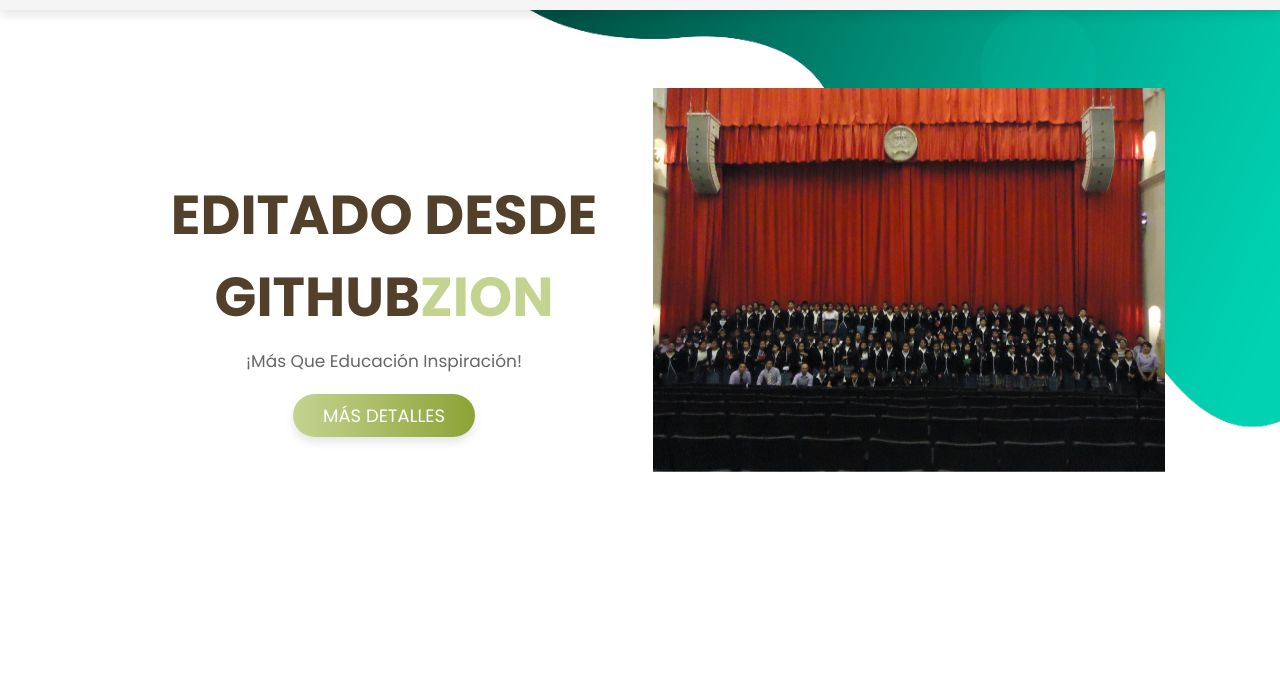
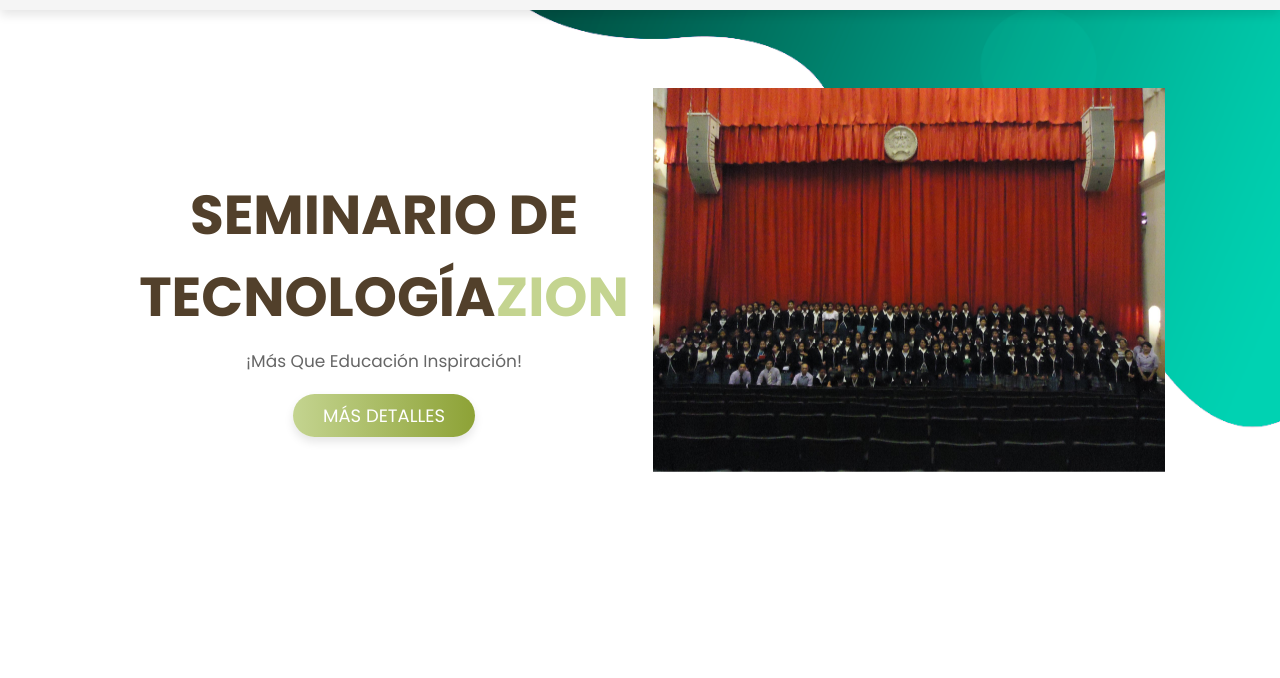
Before and after one commit to oflyheight/zion, a plain HTML site: page index.html in a window 1280 px wide. Shown: the part 122-800 px from the top of the page. Drawn offline with Linux system fonts and the light colour scheme.

Commit message:
Update index.html

```diff
--- a/index.html
+++ b/index.html
@@ -27,7 +27,7 @@
 
     <section class="inicio" id="inicio">
         <div class="content">
-            <Center><h3>Editado desde GitHub<span>ZION</span></h3>
+            <Center><h3>Seminario de Tecnología<span>ZION</span></h3>
             <p>¡Más que Educación Inspiración!</p>
             <a href="#" class="btn">MÁS DETALLES</a></Center>
         </div>
```
